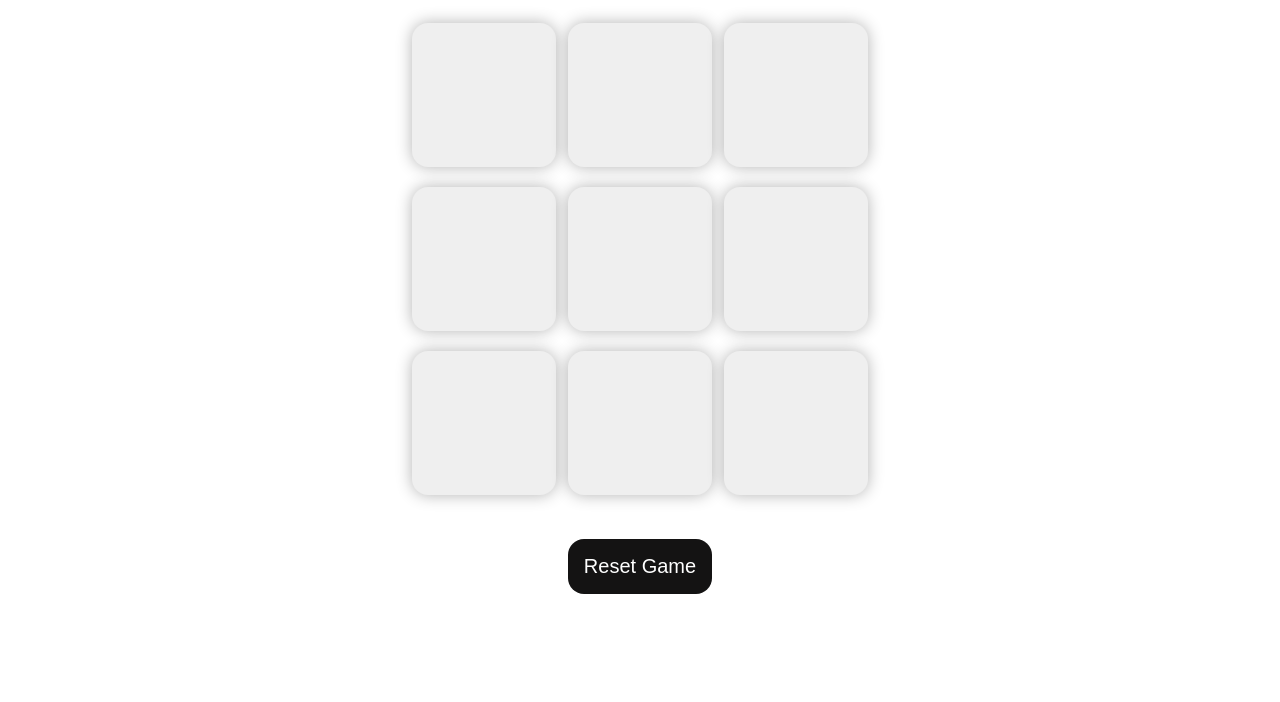
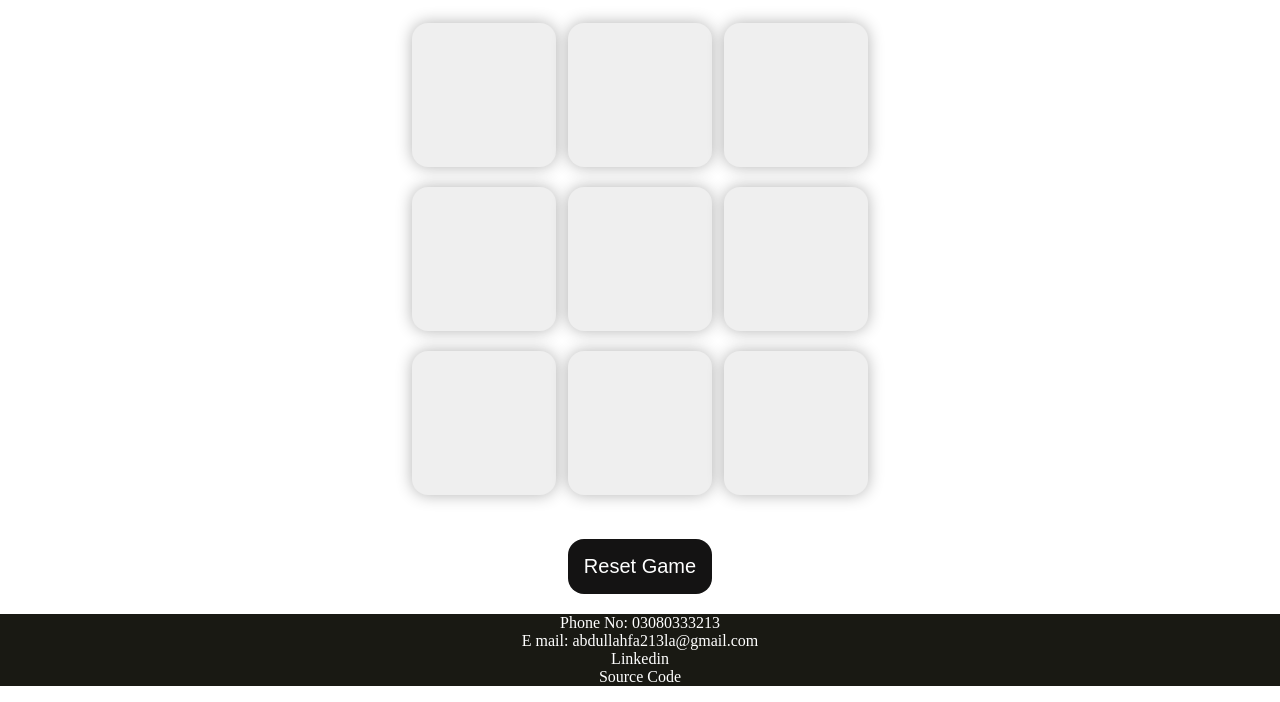
Before and after one commit to AbdullahProject/Tic-Tac-Toe, a plain HTML site: page index.html in a window 1280 px wide. Shown: the part 98-800 px from the top of the page. Drawn offline with Linux system fonts and the light colour scheme.

Commit message:
Add footer

```diff
--- a/index.html
+++ b/index.html
@@ -28,7 +28,18 @@
         </div>
       </div>
       <button id="resetButton">Reset Game</button>
+    </div>
     </main>
+    <footer class="footer">
+      <div class="contact-info">
+         <p>Phone No: 03080333213</p>
+          <p>E mail:  abdullahfa213la@gmail.com </p>
+           <a href="https://www.linkedin.com/in/abdullah-bin-waqar-bbab90275/" target="_blank" class="Ftext"><p class="Ftext">Linkedin</p></a>
+           <a href="https://github.com/AbdullahProject/Tic-Tac-Toe" target="_blank" class="Ftext"><p class="Ftext">Source Code</p></a>
+      </div>
+
+  </footer>
+
     <script src="logic.js"></script>
   </body>
 </html>
--- a/style.css
+++ b/style.css
@@ -81,3 +81,13 @@ body {
   color: #fff;
   font-size: 15px;
 }
+.footer{
+  background-color: #191913;
+  color: #fff;
+  margin-top: 20px;
+  margin-bottom: 0px;
+}
+.Ftext{
+  color: #fff;
+  text-decoration: none;
+}
```
